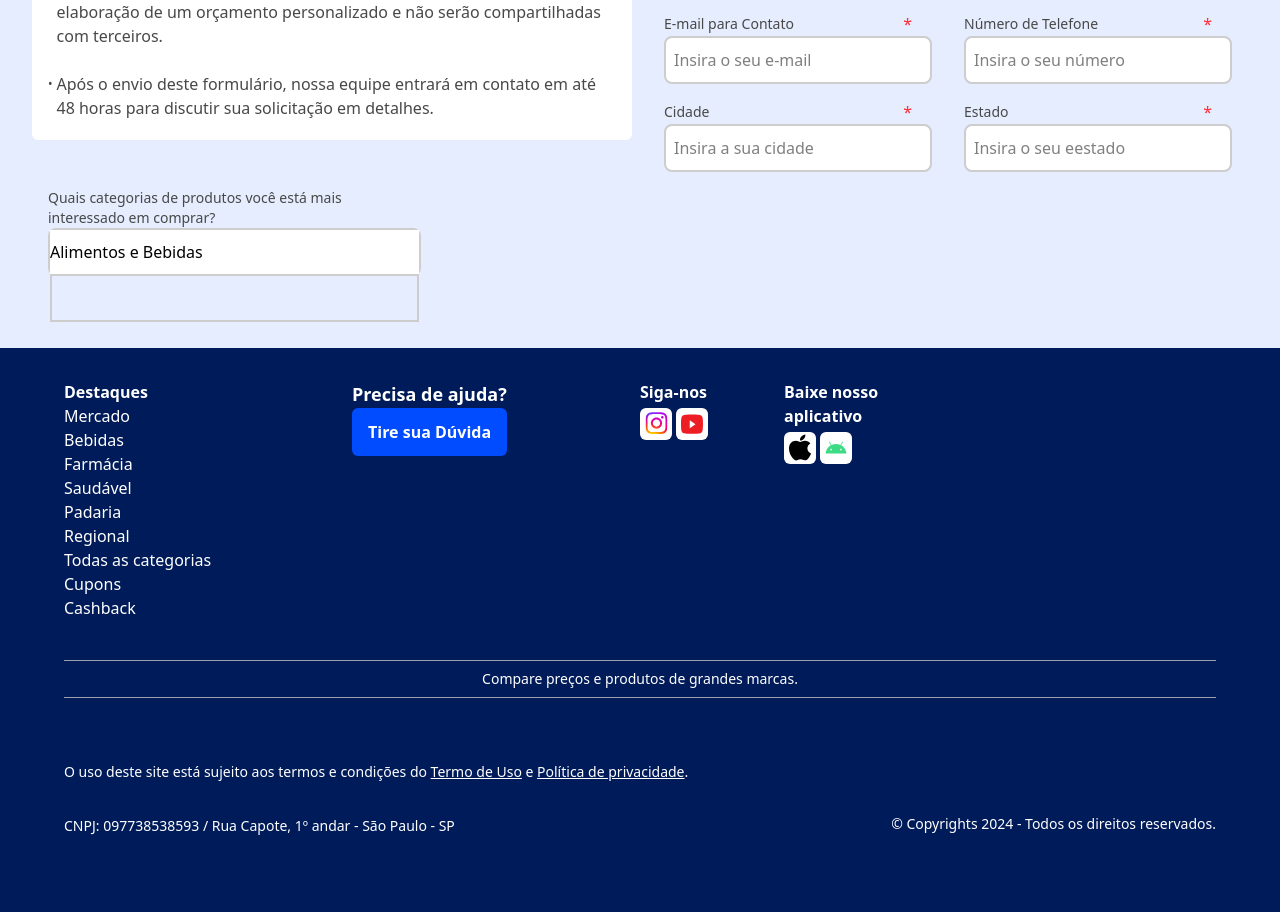
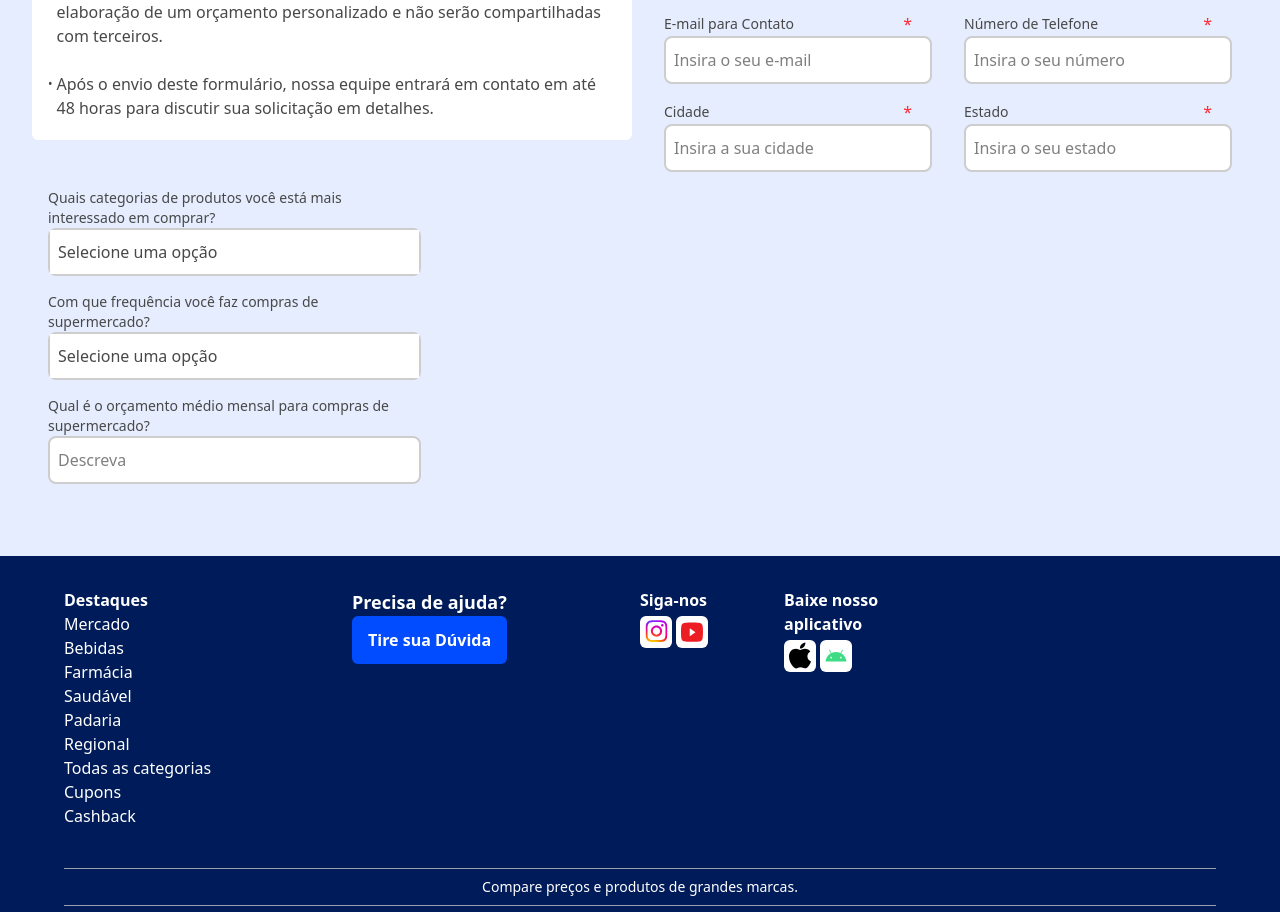
Before and after one commit to tiagocuzzuolnunes/landing-page-flokia, a Next.js app: page / in a window 1280 px wide. Shown: the part 5309-6221 px from the top of the page. Built offline with nearby package versions, Linux system fonts and the light colour scheme.

Commit message:
commiting vhanges contact section

```diff
--- a/src/components/ContactSection.jsx
+++ b/src/components/ContactSection.jsx
@@ -41,7 +41,7 @@
                         <ContactTextInput label="E-mail para Contato" placeholder="Insira o seu e-mail" isRequired={true} />
                         <ContactTextInput label="Número de Telefone" placeholder="Insira o seu número" isRequired={true} />
                         <ContactTextInput label="Cidade" placeholder="Insira a sua cidade" isRequired={true} />
-                        <ContactTextInput label="Estado" placeholder="Insira o seu eestado" isRequired={true} />
+                        <ContactTextInput label="Estado" placeholder="Insira o seu estado" isRequired={true} />
                     </div>
                     <div>
 
@@ -51,6 +51,8 @@
             <article className="grid grid-cols-3">
                 <div>
                     <ContactSelectInput label="Quais categorias de produtos você está mais interessado em comprar?" options={["Alimentos e Bebidas", "Produtos de Limpeza", "Higiene Pessoal", "Outros (Por favor, especifique)"]} />
+                    <ContactSelectInput label="Com que frequência você faz compras de supermercado?" options={["Semanalmente", "Quinzenalmente", "Mensalmente", "Outros (Por favor, especifique)"]} />
+                    <ContactTextInput label="Qual é o orçamento médio mensal para compras de supermercado?" placeholder="Descreva" isRequired={false} />
 
                 </div>
                 <div>
--- a/src/components/ContactSelectInput.jsx
+++ b/src/components/ContactSelectInput.jsx
@@ -1,17 +1,19 @@
 //tipo de input
 //titulo input
 //placeholder input
-
+"use client";
+import { useState } from "react";
 export default function ContactSelectInput({ label, options }) {
 
-    let opt = options.length;
+    const [selectedOption, setSelectedOption] = useState("");
+    const opt = options.length;
     const elements = [];
 
     for (let i = 0; i < opt; i++) {
         console.log(options[i]);
 
         elements.push(
-            <option className="bg-white text-neutral-darker p-2" key={options[i]} value={options[i]}>{options[i]}</option>)
+            <option className="bg-white text-neutral-darker pl-4" key={options[i]} value={options[i]}>{options[i]}</option>)
 
     }
 
@@ -27,12 +29,19 @@
             </div>
             <div className={`relative w-full h-12 bg-white placeholder:pl-2 rounded-lg border-2 border-neutral-normal `}>
 
-                <select className="appearance-none bg-white w-full h-full">
+                <select className="appearance-none text-neutral-darker pl-2 bg-white w-full h-full" onChange={(e) => setSelectedOption(e.target.value)}
+                >
+                    <option disabled selected>Selecione uma opção</option>
                     {elements}
                 </select>
-                {options[3] === "Outros (Por favor, especifique)" && options[3]?
-                    <input type="text" className="w-full h-12 border-2 border-neutral-normal"></input> : null
-                }
+                {selectedOption === "Outros (Por favor, especifique)" && (
+                    <input
+                        type="text"
+                        className="block w-full bg-white h-24 border-2 border-neutral-normal mt-2 px-2"
+                        placeholder="Especifique aqui..."
+                    />
+
+                )}
 
             </div>
         </div>
```
